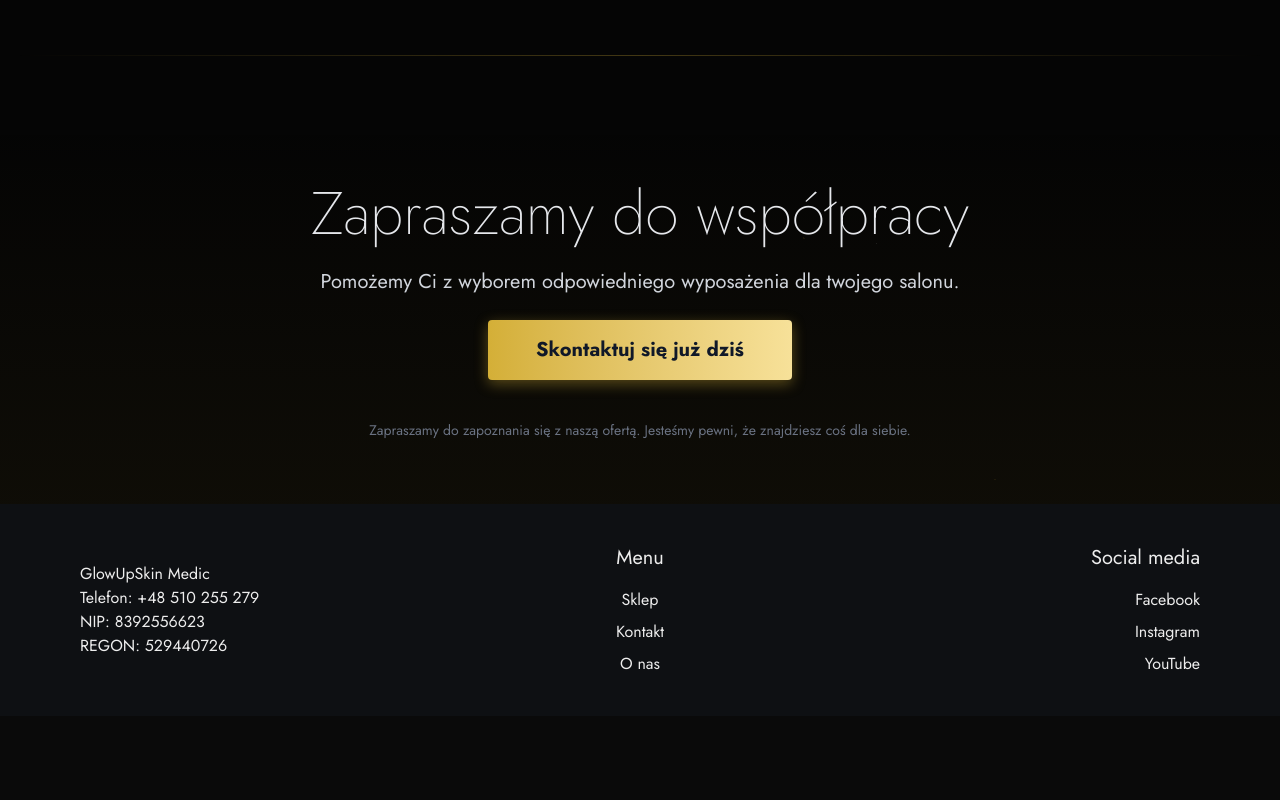
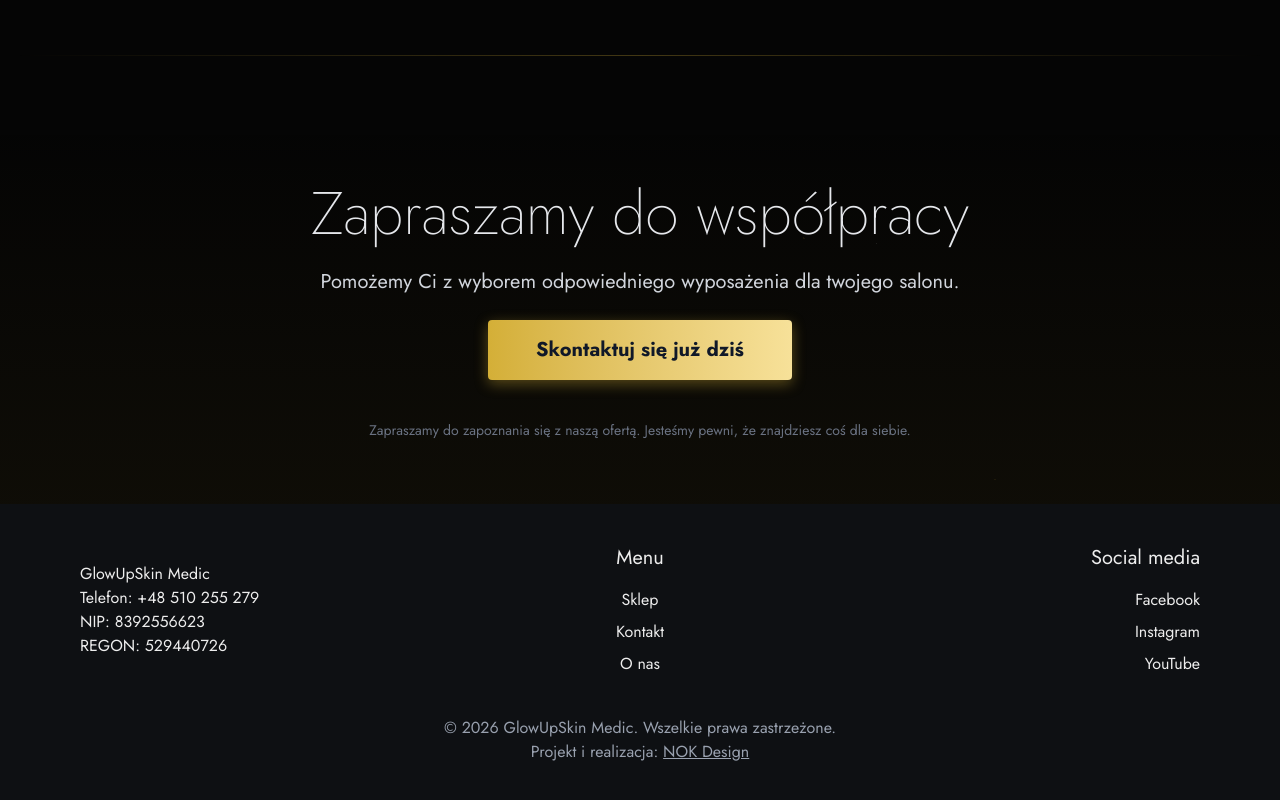
Before and after one commit to norbikam/GUS, a Next.js app: page / in a window 1280 px wide. Shown: the part 3030-3830 px from the top of the page. Before the commit the page ends 3746 px from the top, so only its background shows below. Built offline with nearby package versions, Linux system fonts and the light colour scheme; no server answers; the database is empty.

Commit message:
Update footer.tsx

```diff
--- a/app/components/footer.tsx
+++ b/app/components/footer.tsx
@@ -33,6 +33,10 @@ export default function Footer() {
                 </Link>
             </li>
         </ul>
+        <div className="col-span-1 md:col-span-3 text-center mt-10 text-gray-400">
+            &copy; {new Date().getFullYear()} GlowUpSkin Medic. Wszelkie prawa zastrzeżone. <br />
+            Projekt i realizacja: <a href="https://nokdesign.pl" className="text-gray-400 underline" target="_blank" rel="noopener noreferrer">NOK Design</a>
+        </div>
     </footer>
     );
 }
```
